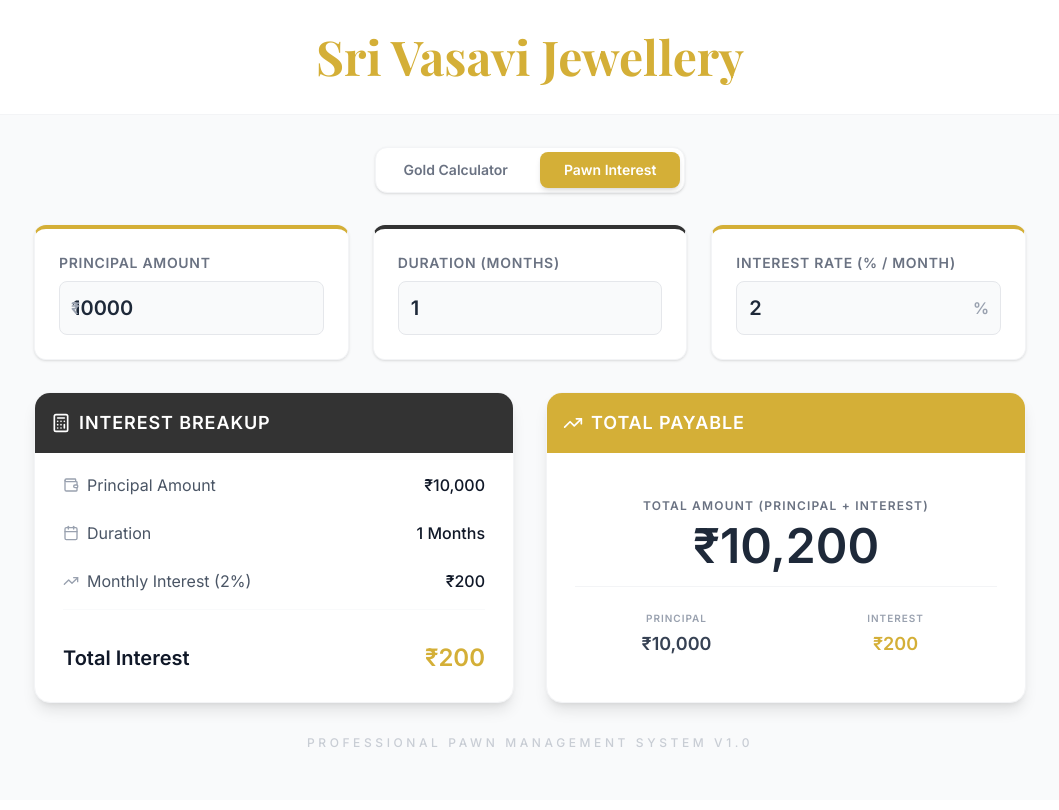
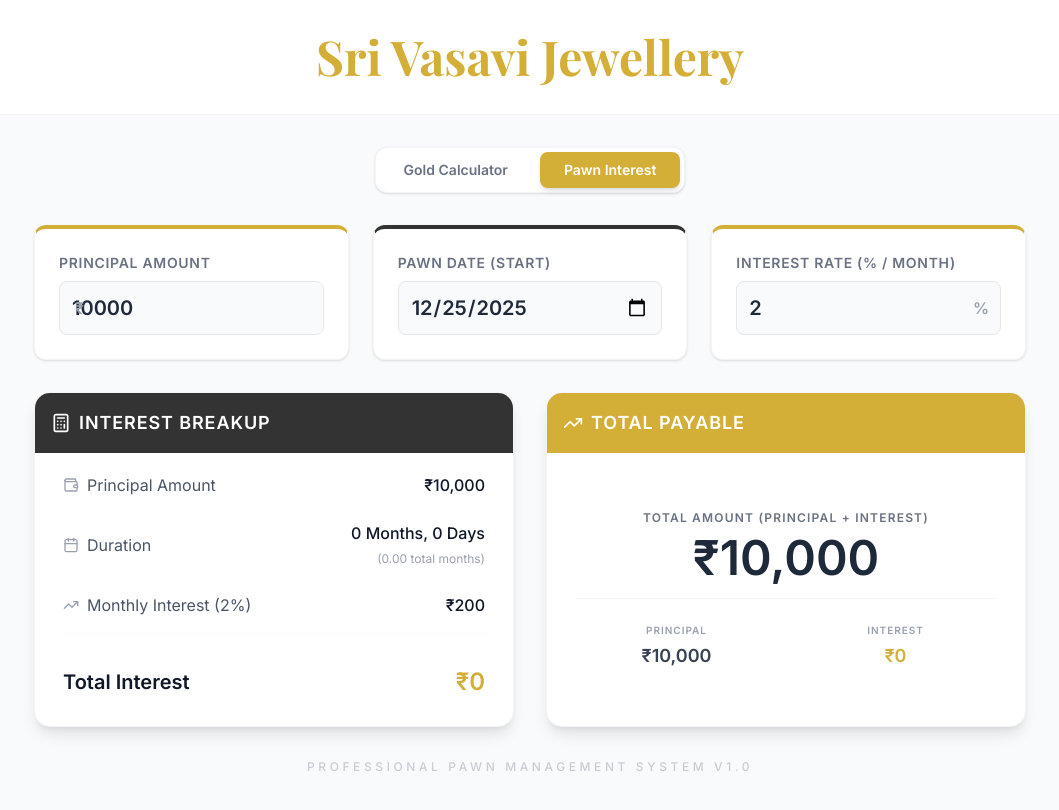
Before and after one commit to ShyamPrasadh/Vasavi-jewellery, a Next.js app: page /pawn in a window 1280 px wide. Shown: the top 810 px of the page, without its empty margins (110-1169 px from the left). Built offline with nearby package versions, Linux system fonts and the light colour scheme.

Commit message:
Fix Rupee symbol overlap and implement date-based pawn interest calculation

```diff
--- a/src/app/page.tsx
+++ b/src/app/page.tsx
@@ -112,7 +112,7 @@
               {isSyncing && <RefreshCcw size={12} className="animate-spin text-[#D4AF37]" />}
             </div>
             <div className="relative">
-              <span className="absolute left-3 top-1/2 -translate-y-1/2 text-gray-400 font-bold">₹</span>
+              <span className="absolute left-4 top-1/2 -translate-y-1/2 text-gray-400 font-bold">₹</span>
               <input
                 type="text"
                 inputMode="decimal"
@@ -121,7 +121,7 @@
                   const val = e.target.value;
                   if (val === '' || /^\d*\.?\d*$/.test(val)) setGoldRate(val);
                 }}
-                className="w-full pl-7 md:pl-8 p-2 md:p-3 bg-gray-50 border border-gray-200 rounded-lg focus:ring-2 focus:ring-[#D4AF37] focus:border-transparent outline-none transition-all font-bold text-lg md:text-xl text-gray-800"
+                className="w-full pl-10 p-2 md:p-3 bg-gray-50 border border-gray-200 rounded-lg focus:ring-2 focus:ring-[#D4AF37] focus:border-transparent outline-none transition-all font-bold text-lg md:text-xl text-gray-800"
               />
             </div>
           </div>
--- a/src/app/pawn/page.tsx
+++ b/src/app/pawn/page.tsx
@@ -6,25 +6,49 @@
 
 export default function PawnCalculatorPage() {
     const [principal, setPrincipal] = useState<string>('10000');
-    const [months, setMonths] = useState<string>('1');
+    const [startDate, setStartDate] = useState<string>(new Date().toISOString().split('T')[0]);
     const [interestRate, setInterestRate] = useState<string>('2'); // 2% per month
 
     const calculations = useMemo(() => {
         const p = parseFloat(principal) || 0;
-        const m = parseFloat(months) || 0;
         const r = parseFloat(interestRate) || 0;
+
+        const start = new Date(startDate);
+        const today = new Date();
+
+        // Calculate difference in months and days
+        let yearDiff = today.getFullYear() - start.getFullYear();
+        let monthDiff = today.getMonth() - start.getMonth();
+        let dayDiff = today.getDate() - start.getDate();
+
+        let totalMonths = (yearDiff * 12) + monthDiff;
+
+        // If today's day is less than start day, we haven't completed the current month
+        // But usually interest is charged for the partial month.
+        // Let's calculate precise months (e.g. 1.5 months)
+        if (dayDiff < 0) {
+            // Get days in the previous month to calculate the fraction
+            const prevMonth = new Date(today.getFullYear(), today.getMonth(), 0).getDate();
+            totalMonths -= 1;
+            dayDiff = prevMonth + dayDiff;
+        }
+
+        const fractionalMonths = totalMonths + (dayDiff / 30); // Approximate 30 days per month
+        const m = Math.max(0, fractionalMonths);
 
         const interestAmount = (p * r * m) / 100;
         const totalAmount = p + interestAmount;
 
         return {
             principal: p,
-            months: m,
+            months: totalMonths,
+            days: dayDiff,
+            displayMonths: m.toFixed(2),
             interestRate: r,
             interestAmount,
             totalAmount,
         };
-    }, [principal, months, interestRate]);
+    }, [principal, startDate, interestRate]);
 
     return (
         <main className="min-h-screen bg-gray-50 pb-12">
@@ -46,7 +70,7 @@
                     <div className="bg-white p-4 md:p-6 rounded-xl shadow-sm border border-gray-100 border-t-4 border-t-[#D4AF37]">
                         <label className="block text-sm font-bold text-gray-500 uppercase tracking-wider mb-2">Principal Amount</label>
                         <div className="relative">
-                            <span className="absolute left-3 top-1/2 -translate-y-1/2 text-gray-400 font-bold">₹</span>
+                            <span className="absolute left-4 top-1/2 -translate-y-1/2 text-gray-400 font-bold">₹</span>
                             <input
                                 type="text"
                                 inputMode="decimal"
@@ -55,23 +79,19 @@
                                     const val = e.target.value;
                                     if (val === '' || /^\d*\.?\d*$/.test(val)) setPrincipal(val);
                                 }}
-                                className="w-full pl-8 p-2 md:p-3 bg-gray-50 border border-gray-200 rounded-lg focus:ring-2 focus:ring-[#D4AF37] focus:border-transparent outline-none transition-all font-bold text-lg md:text-xl text-gray-800"
+                                className="w-full pl-10 p-2 md:p-3 bg-gray-50 border border-gray-200 rounded-lg focus:ring-2 focus:ring-[#D4AF37] focus:border-transparent outline-none transition-all font-bold text-lg md:text-xl text-gray-800"
                             />
                         </div>
                     </div>
 
-                    {/* Duration (Months) */}
+                    {/* Start Date */}
                     <div className="bg-white p-4 md:p-6 rounded-xl shadow-sm border border-gray-100 border-t-4 border-t-[#333333]">
-                        <label className="block text-sm font-bold text-gray-500 uppercase tracking-wider mb-2">Duration (Months)</label>
+                        <label className="block text-sm font-bold text-gray-500 uppercase tracking-wider mb-2">Pawn Date (Start)</label>
                         <input
-                            type="text"
-                            inputMode="decimal"
-                            value={months}
-                            onChange={(e) => {
-                                const val = e.target.value;
-                                if (val === '' || /^\d*\.?\d*$/.test(val)) setMonths(val);
-                            }}
-                            className="w-full p-2 md:p-3 bg-gray-50 border border-gray-200 rounded-lg focus:ring-2 focus:ring-[#D4AF37] focus:border-transparent outline-none transition-all font-bold text-lg md:text-xl text-gray-800"
+                            type="date"
+                            value={startDate}
+                            onChange={(e) => setStartDate(e.target.value)}
+                            className="w-full p-2 md:p-3 bg-gray-50 border border-gray-200 rounded-lg focus:ring-2 focus:ring-[#D4AF37] focus:border-transparent outline-none transition-all font-bold text-lg md:text-xl text-gray-800 cursor-pointer"
                         />
                     </div>
 
@@ -114,7 +134,10 @@
                                     <Calendar size={16} className="text-gray-400" />
                                     <span>Duration</span>
                                 </div>
-                                <span className="font-medium text-gray-900">{calculations.months} Months</span>
+                                <div className="text-right">
+                                    <span className="font-medium text-gray-900 block">{calculations.months} Months, {calculations.days} Days</span>
+                                    <span className="text-xs text-gray-400">({calculations.displayMonths} total months)</span>
+                                </div>
                             </div>
                             <div className="flex justify-between items-center text-gray-600 pb-4 border-b border-gray-50">
                                 <div className="flex items-center gap-2">
@@ -125,7 +148,7 @@
                             </div>
                             <div className="flex justify-between items-center pt-2">
                                 <span className="text-xl font-bold text-gray-900">Total Interest</span>
-                                <span className="text-2xl font-bold text-[#D4AF37]">₹{calculations.interestAmount.toLocaleString()}</span>
+                                <span className="text-2xl font-bold text-[#D4AF37]">₹{Math.round(calculations.interestAmount).toLocaleString()}</span>
                             </div>
                         </div>
                     </div>
@@ -147,7 +170,7 @@
                                     </div>
                                     <div>
                                         <p className="text-[10px] text-gray-400 font-bold uppercase tracking-widest mb-1">Interest</p>
-                                        <p className="text-lg font-bold text-[#D4AF37]">₹{calculations.interestAmount.toLocaleString()}</p>
+                                        <p className="text-lg font-bold text-[#D4AF37]">₹{Math.round(calculations.interestAmount).toLocaleString()}</p>
                                     </div>
                                 </div>
                             </div>
```
